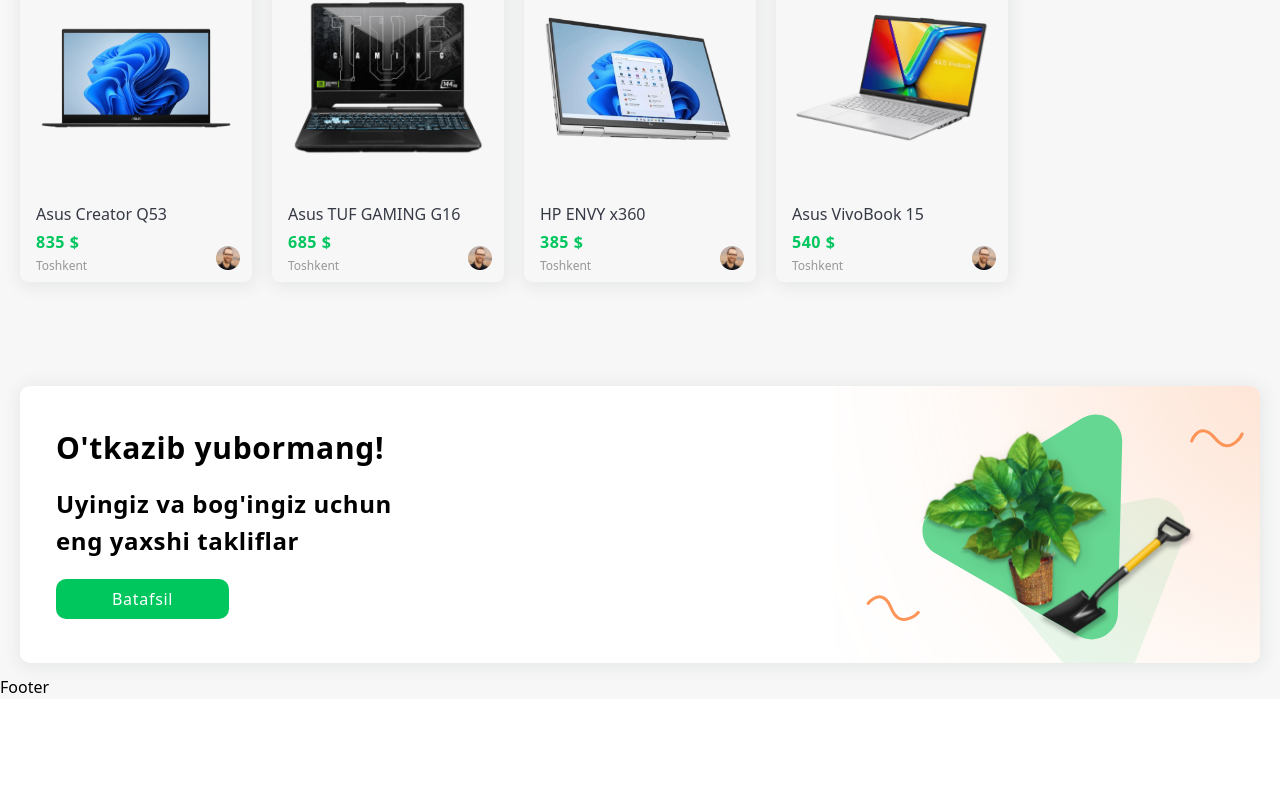
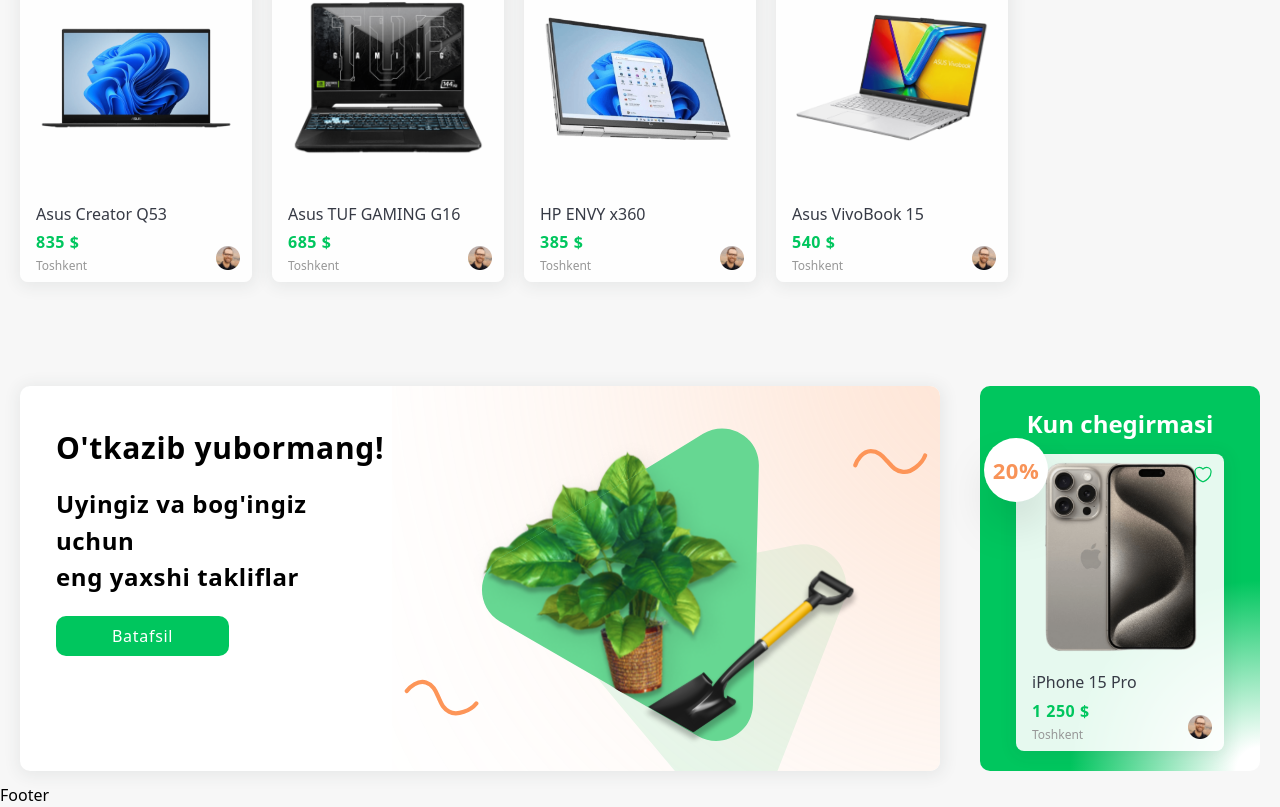
Before and after one commit to dxxdev/dily, a React (Vite) app: page / in a window 1280 px wide. Shown: the part 1339-2146 px from the top of the page. Before the commit the page ends 2038 px from the top, so only its background shows below. Built offline with nearby package versions, Linux system fonts and the light colour scheme.

Commit message:
Added "day discount" component

```diff
--- a/src/components/Posters.jsx
+++ b/src/components/Posters.jsx
@@ -1,20 +1,42 @@
-import React from "react";
+import React, { useEffect, useState } from "react";
 import { poster1 } from "../assets/svg";
+import ProductCard from "./ProductCard";
+import { products } from "../data/data";
+import randomNumber from "../functions/randomNumber";
 
 const Posters = () => {
+  const [randomProductId, setRandomProductId] = useState(0);
+  useEffect(() => {
+    setRandomProductId(randomNumber(products));
+  }, []);
+
   return (
-    <div className="flex my-container gap-12">
+    <div className="flex my-container gap-10">
       <div className="flex w-full justify-between bg-white shadow-product-card-shadow rounded-[10px] overflow-hidden">
         <div className="py-11 pl-9 flex justify-start items-start flex-col gap-5">
-          <h4 className="text-3xl font-bold tracking-0.7 w-full">O'tkazib yubormang!</h4>
-          <p className="text-2xl leading-152 font-semibold tracking-wide">Uyingiz va bog'ingiz uchun <br /> eng yaxshi takliflar</p>
+          <h4 className="text-3xl font-bold tracking-0.7 w-full">
+            O'tkazib yubormang!
+          </h4>
+          <p className="text-2xl leading-152 font-semibold tracking-wide">
+            Uyingiz va bog'ingiz uchun <br /> eng yaxshi takliflar
+          </p>
           <button className="btn !py-2 tracking-0.7">Batafsil</button>
         </div>
         <div className="h-full">
           <img src={poster1} className="h-full" alt="" />
         </div>
       </div>
-
+      <div className="flex flex-col justify-between gap-3 items-center rounded-[10px] gradient py-5 px-9">
+        <h4 className="text-2xl text-white leading-normal font-bold">Kun chegirmasi</h4>
+        <div className="relative">
+          <ProductCard widthFixed={true} product={products[randomProductId]} />
+          <div className="rounded-full absolute top-0 left-0 -translate-x-1/2 -translate-y-1/4 shadow-2xl flex justify-center items-center bg-white w-16 aspect-square">
+            <p className="text-[22px] text-bright-orange font-bold leading-120 tracking-wide">
+              20%
+            </p>
+          </div>
+        </div>
+      </div>
     </div>
   );
 };
--- a/src/components/ProductCard.jsx
+++ b/src/components/ProductCard.jsx
@@ -10,7 +10,7 @@ const ProductCard = ({ product, widthFixed }) => {
   };
   return (
     <li
-      className={`rounded-lg group flex flex-col relative shadow-product-card-shadow ${
+      className={`rounded-lg group bg-white/90 flex flex-col relative shadow-product-card-shadow ${
         widthFixed ? "w-52" : ""
       }`}
     >
--- /dev/null
+++ b/src/functions/randomNumber.js
@@ -0,0 +1,5 @@
+const randomNumber = (arr) => {
+  return Math.floor(Math.random() * arr.length);
+};
+
+export default randomNumber
--- a/src/index.css
+++ b/src/index.css
@@ -46,3 +46,12 @@ body::-webkit-scrollbar-thumb {
 .btn {
   @apply rounded-[10px] py-3 px-14 bg-bright-green flex justify-center items-center text-white;
 }
+
+.gradient {
+  /* background: linear-gradient(top left, rgb(0 198 94), rgb(248 147 88)); */
+  background: radial-gradient(
+    circle at 100% 100%,
+    rgba(255, 255, 255, 1) 5%,
+    rgba(0, 198, 94, 1) 40%
+  );
+}
```
Also changed, not shown: src/assets/svg/poster-1.svg.
